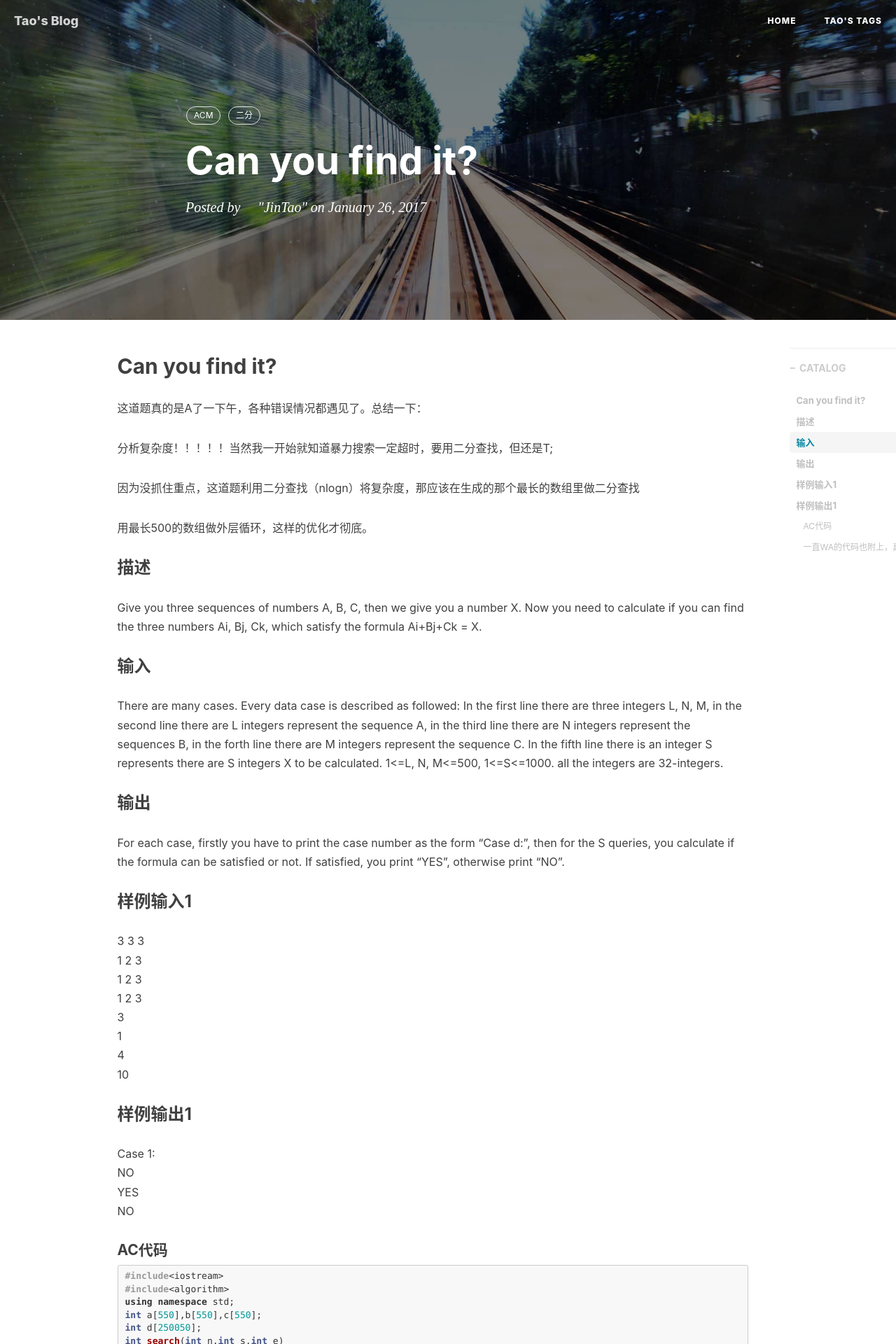
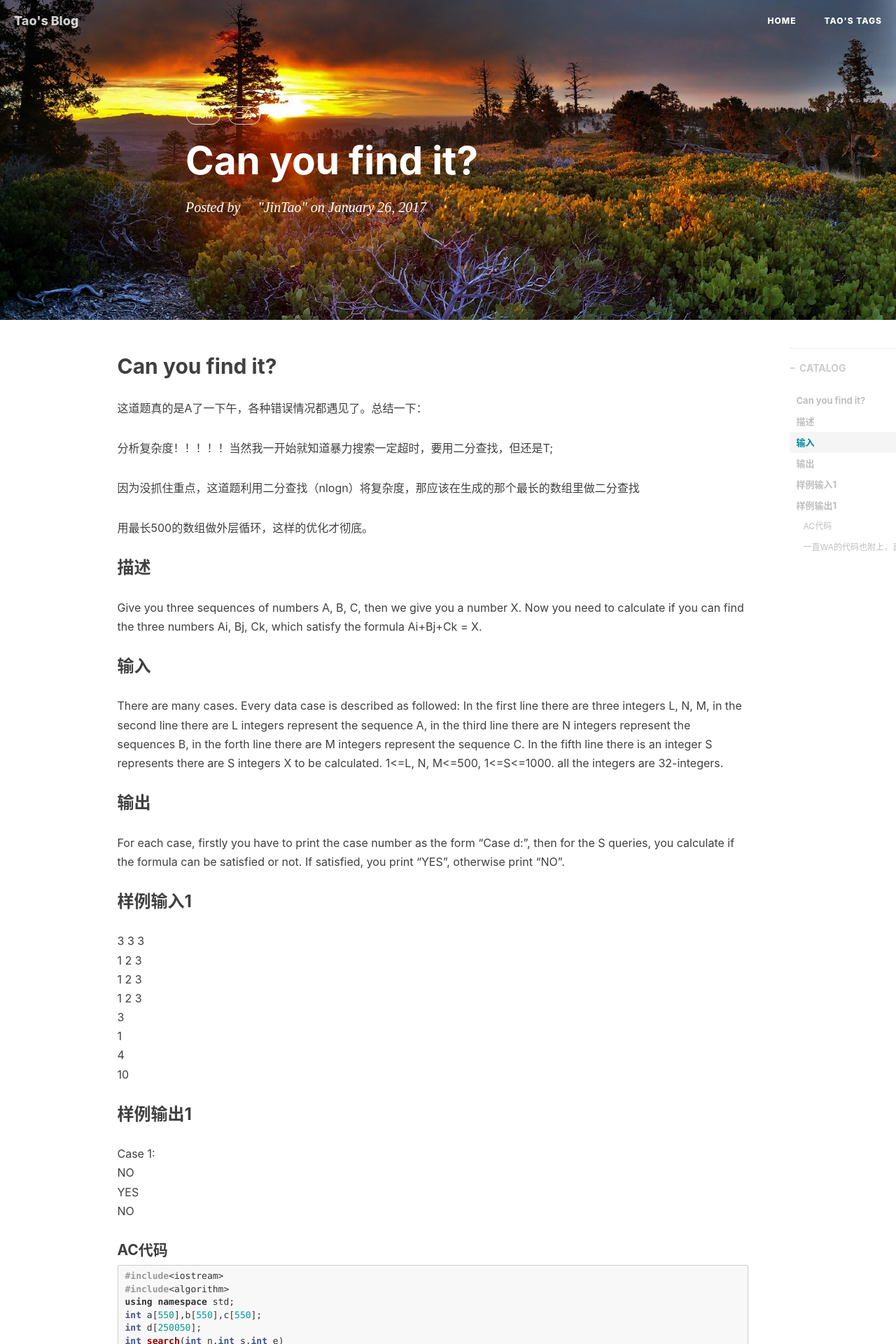
Before and after one commit to pandaKINandQUEEN/GinKo-BFU.github.io, a Jekyll site: the page built from _posts/2017-01-26-Can-you-find-it.md, in a window 1280 px wide. Shown: the top 1920 px of the page at 70% size. Built offline with Jekyll 4.4.1, drawn with Linux system fonts in a browser that asks for light colours; nearby versions of some CDN libraries; comment, search, counter and statistics services are not loaded.

Commit message:
Update 2017-01-26-Can-you-find-it.md

```diff
--- a/_posts/2017-01-26-Can-you-find-it.md
+++ b/_posts/2017-01-26-Can-you-find-it.md
@@ -4,7 +4,7 @@ title:      "Can you find it?"
 subtitle:   ""
 date:       2017-01-26
 author:     "JinTao"
-header-img: "img/bloghead.jpg"
+header-img: "img/bloghead2.jpeg"
 catalog: true
 tags:
 - ACM
```
